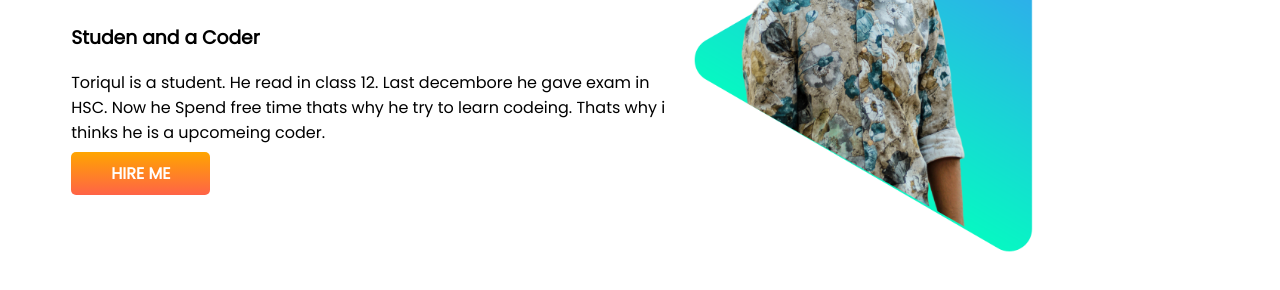
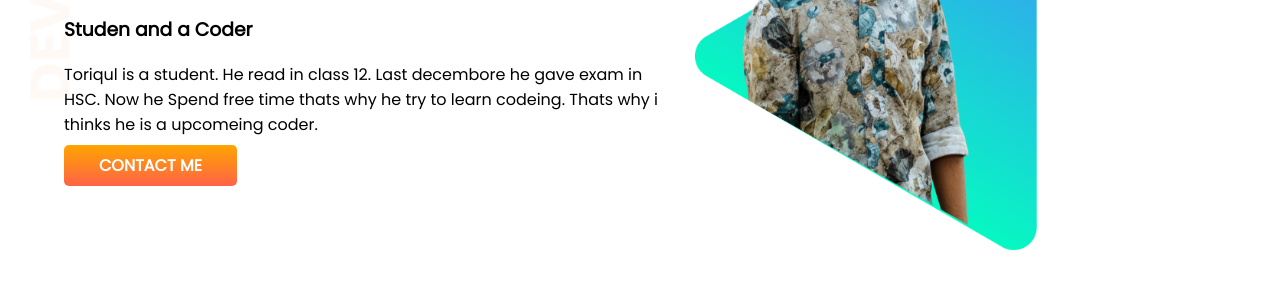
Before and after one commit to Toriqul-Nuralom/Developer-Portfolio, a plain HTML site: page index.html in a window 1280 px wide. Shown: the part 260-550 px from the top of the page. Drawn offline with Linux system fonts and the light colour scheme.

Commit message:
first section done

```diff
--- a/index.html
+++ b/index.html
@@ -11,16 +11,16 @@
     <link rel="stylesheet" href="style.css">
 </head>
 <body>
-    <section>
+    <section class="top-banner">
         <div class="half-with">
             <h1>Welcome To</h1>
             <h1><span class="orange-color">Toriqul's</span> World !</h1>
             <h3>Studen and a Coder</h3>
             <p>Toriqul is a student. He read in class 12. Last decembore he gave exam in HSC. Now he Spend free time thats why he try to learn codeing. Thats why i thinks he is a upcomeing coder.</p>
-            <a class="hire-me-button" target="_blank" href="https://www.facebook.com/Toriqul.nur">HIRE ME</a>
+            <a class="hire-me-button" target="_blank" href="https://www.facebook.com/Toriqul.nur">CONTACT ME</a>
         </div>
         <div class="half-with">
-            <img src="Photos/Toriqul.png" alt="">
+            <img src="Photos/Top-Toriqul.png" alt="">
         </div>
     </section>
 </body>
--- a/style.css
+++ b/style.css
@@ -1,5 +1,6 @@
 body{
     font-family: 'Poppins', sans-serif;
+    margin: 0;
 }
 h1{
 font-size: 50px;
@@ -22,6 +23,10 @@ section{
     background-image: linear-gradient(Orange, tomato);
     color: white;
     font-weight: 700;
-    padding: 10px 40px ;
+    padding: 9px 35px ;
     border-radius: 5px;
 }
+.top-banner{
+    background-image: url(Photos/top-banner.png);
+    background-repeat: no-repeat;
+}
```
Also changed, not shown: Photos/Top-Toriqul.png (renamed from Photos/Toriqul.png), Photos/top-banner.png (added).
